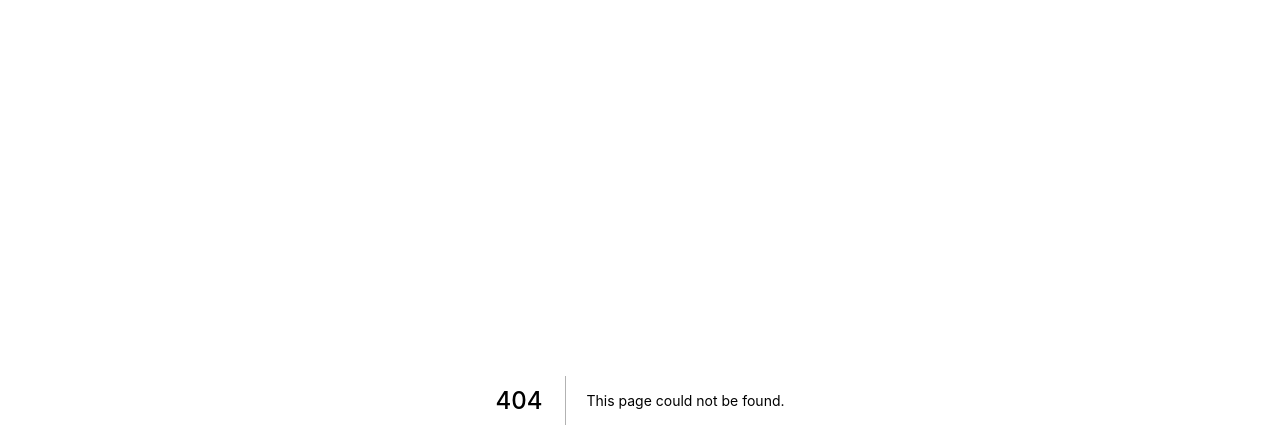
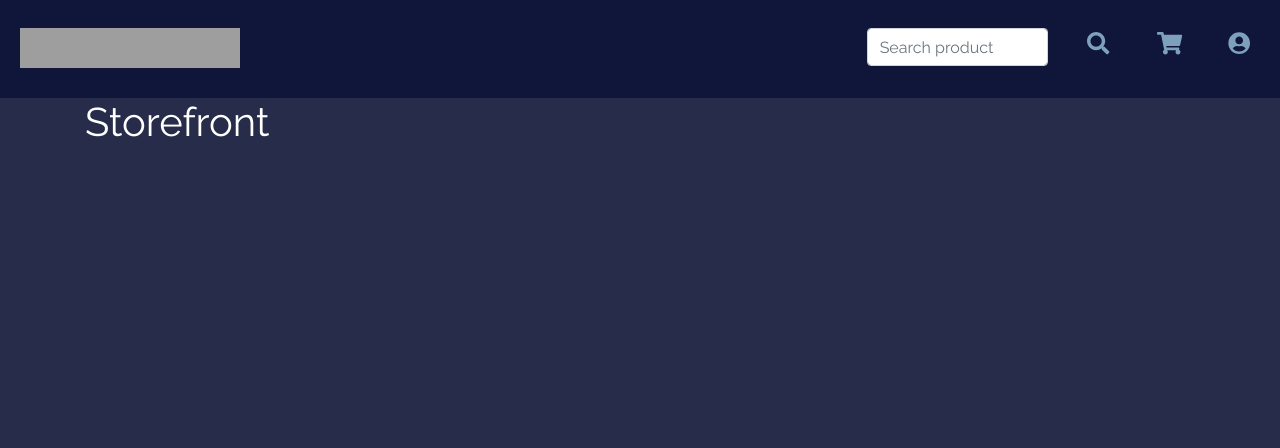
Before and after one commit to aline-aline/ecommerce-web, a Next.js app: page /Storefront in a window 1280 px wide. Before the commit this address had no page. Shown: the top 448 px of the page. Built offline with nearby package versions, Linux system fonts and the light colour scheme; grey boxes are pictures that could not be loaded.

Commit message:
Create header

```diff
--- /dev/null
+++ b/components/shared/Header/StorefrontHeader/index.tsx
@@ -0,0 +1,43 @@
+import React from 'react'
+
+import styles from '../../../../styles/Header.module.css'
+import { Row, Col, InputGroup, FormControl } from 'react-bootstrap'
+import { FontAwesomeIcon } from '@fortawesome/react-fontawesome'
+import { faSearch, faShoppingCart, faUserCircle } from '@fortawesome/free-solid-svg-icons'
+import Logo from '../../Logo'
+
+const StorefrontHeader: React.FC = () => {
+  return (
+    <Row className={styles.background}>
+      <Col md={8} className='mt-2'>
+        <Logo />
+      </Col>
+
+      <Col md={4} className='mt-2 text-center'>
+        <Row>
+          <Col md={6} className='mb-4 mb-md-0'>
+            <InputGroup>
+              <FormControl placeholder='Search product' />
+            </InputGroup>
+          </Col>
+
+          <Col md={6}>
+            <Row>
+              <Col md={4} xs={4}>
+                <FontAwesomeIcon icon={faSearch} color='var(--color-gray-light)' />
+              </Col>
+              <Col md={4} xs={4}>
+                <FontAwesomeIcon icon={faShoppingCart} color='var(--color-gray-light)' />
+              </Col>
+              <Col md={4} xs={4}>
+                <FontAwesomeIcon icon={faUserCircle} color='var(--color-gray-light)' />
+              </Col>
+            </Row>
+          </Col>
+        </Row>
+      </Col>
+    </Row>
+  )
+}
+
+export default StorefrontHeader
--- /dev/null
+++ b/components/shared/Logo/index.tsx
@@ -0,0 +1,15 @@
+import React from 'react'
+import Link from 'next/link'
+import Image from 'next/image'
+
+const Logo: React.FC = () => {
+  return (
+    <Link href='/'>
+      <a>
+        <Image src='/assets/logo-games.png' alt='Logo RailsGames' width={220} height={40} />
+      </a>
+    </Link>
+  )
+}
+
+export default Logo
--- /dev/null
+++ b/components/shared/MainComponent/index.tsx
@@ -0,0 +1,15 @@
+import React from 'react'
+import Header from '../Header/StorefrontHeader'
+
+const MainComponent: React.FC = ({ children }) => {
+  return (
+    <div className='d-flex flex-column sticky-footer-wrapper'>
+      <Header />
+      <div className='container flex-fill'>
+        { children }
+      </div>
+    </div>
+  )
+}
+
+export default MainComponent
--- a/package.json
+++ b/package.json
@@ -8,6 +8,10 @@
     "start": "next start"
   },
   "dependencies": {
+    "@fortawesome/fontawesome-svg-core": "^1.2.32",
+    "@fortawesome/free-brands-svg-icons": "^5.15.1",
+    "@fortawesome/free-solid-svg-icons": "^5.15.1",
+    "@fortawesome/react-fontawesome": "^0.1.13",
     "@types/node": "^14.14.10",
     "@types/react": "^17.0.0",
     "bootstrap": "^4.5.3",
--- /dev/null
+++ b/pages/Storefront/index.tsx
@@ -0,0 +1,14 @@
+import React from 'react'
+import MainComponent from '../../components/shared/MainComponent'
+
+const Storefront: React.FC = () => {
+  return (
+    <>
+      <MainComponent>
+        <h1>Storefront</h1>
+      </MainComponent>
+    </>
+  )
+}
+
+export default Storefront
--- a/pages/_app.tsx
+++ b/pages/_app.tsx
@@ -3,8 +3,8 @@
 
 import Head from 'next/head'
 
+import 'bootstrap/dist/css/bootstrap.min.css'
 import '../styles/globals.css'
-import 'bootstrap/dist/css/bootstrap.min.css'
 
 const MyApp: React.FC<AppProps> = ({ Component, pageProps }) => {
   return (
--- /dev/null
+++ b/styles/Header.module.css
@@ -0,0 +1,6 @@
+.background {
+  background-color: var(--color-primary);
+  padding: 20px;
+  font-size: 1.4rem;
+  font-weight: 500;
+}
```
Also changed, not shown: 1 other file (tests, documents, lock files or other folders).
